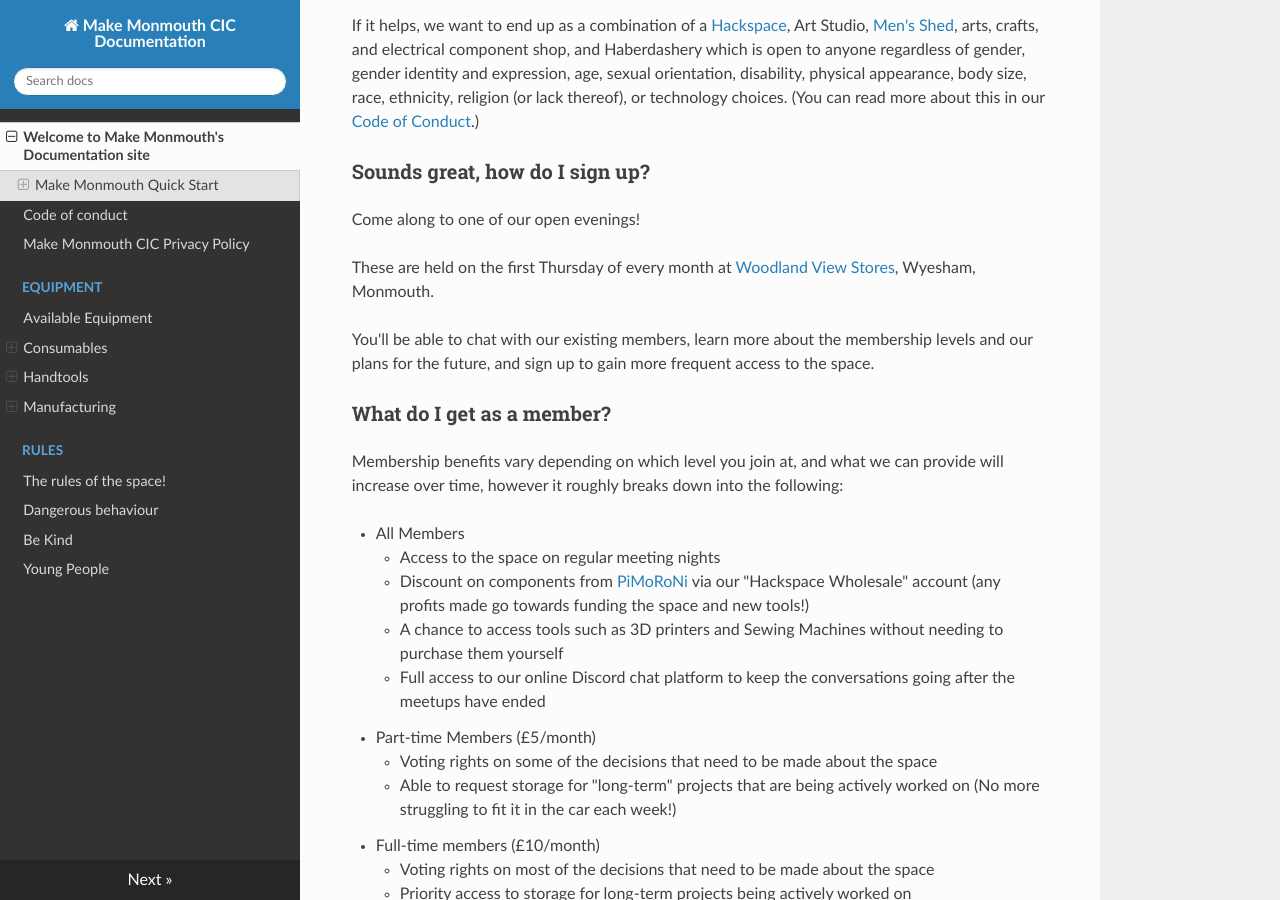
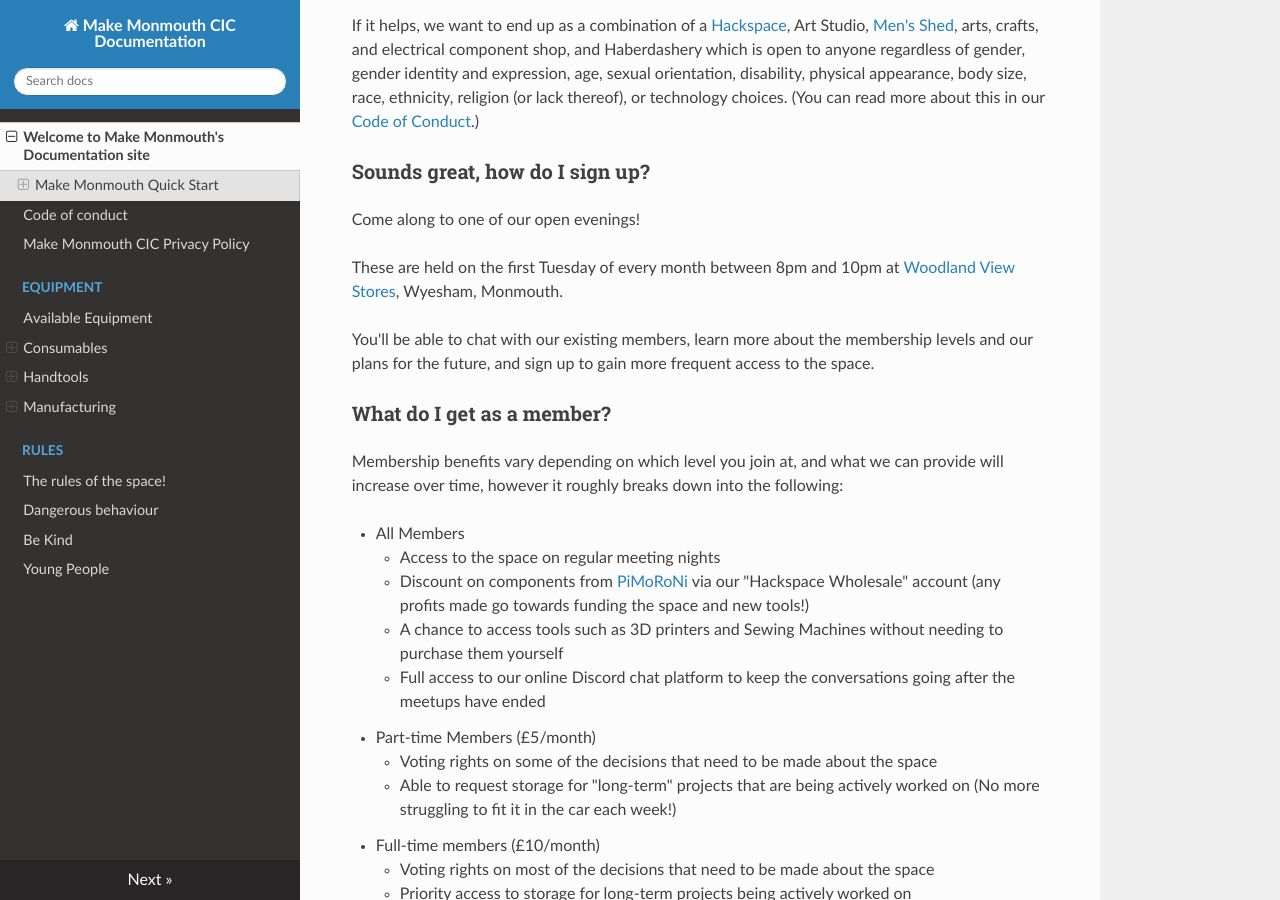
Before and after one commit to MakeMonmouth/docs, an MkDocs documentation site: the page built from docs/index.md, in a window 1280 px wide and 900 px high, scrolled down 444 px. Built offline with MkDocs 1.6.1, drawn with Linux system fonts in a browser that asks for light colours; nearby versions of some CDN libraries.

Commit message:
Open Night is Tuesday, not Thursday

```diff
--- a/docs/index.md
+++ b/docs/index.md
@@ -16,7 +16,7 @@ If it helps, we want to end up as a combination of a [Hackspace](https://hackspa
 
 Come along to one of our open evenings!
 
-These are held on the first Thursday of every month at [Woodland View Stores](https://goo.gl/maps/cJkfhT5tCQ3i8Az88), Wyesham, Monmouth.
+These are held on the first Tuesday of every month between 8pm and 10pm at [Woodland View Stores](https://goo.gl/maps/cJkfhT5tCQ3i8Az88), Wyesham, Monmouth.
 
 You'll be able to chat with our existing members, learn more about the membership levels and our plans for the future, and sign up to gain more frequent access to the space.
 
```
